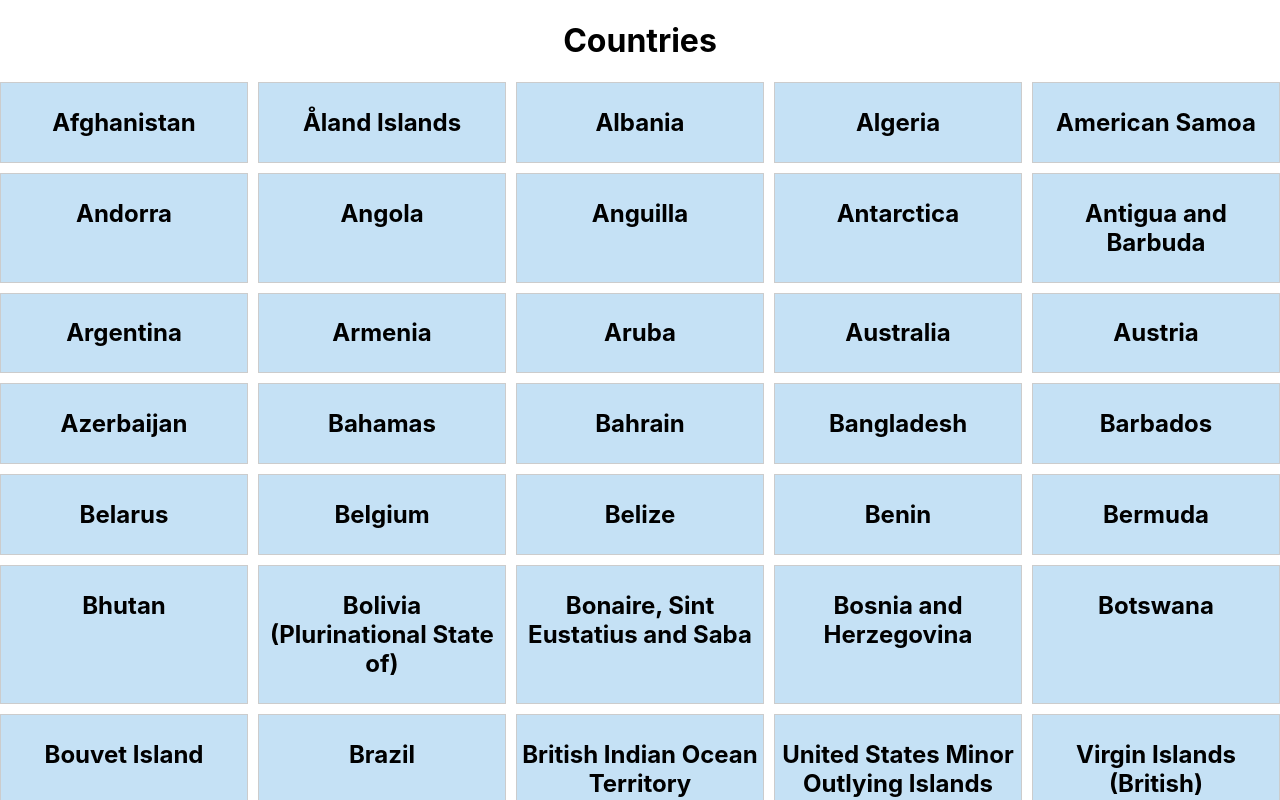
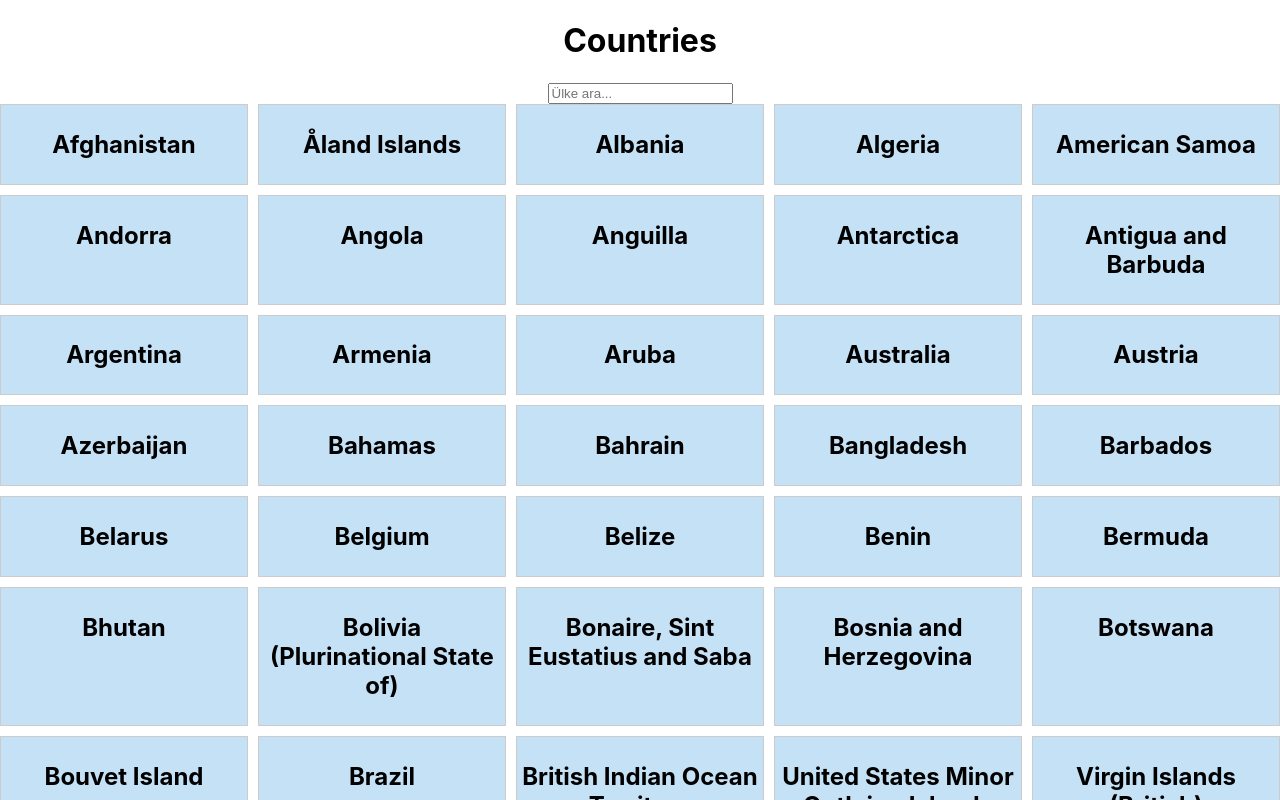
Before and after one commit to KerimGurbaz/countries-homework, a React (Create React App) app: page / in a window 1280 px wide. Shown: the top 800 px of the page. Built offline with nearby package versions, Linux system fonts and the light colour scheme.

Commit message:
search bar added

```diff
--- a/src/App.js
+++ b/src/App.js
@@ -1,19 +1,25 @@
-import React, {useState} from "react";
-
+import React, { useState } from "react";
 import data from "./data/countries_data";
-import './App.css';
+import "./App.css";
 import List from "./List";
+import Search from "./Search";
 
 function App() {
+  const [countries, setCountries] = useState(data);
 
-const [countries, setCountries] = useState(data)
+  const handleSearch = (searchTerm) => {
+    const filteredCountries = data.filter((country) =>
+      country.name.toLowerCase().includes(searchTerm.toLowerCase())
+    );
+    setCountries(filteredCountries);
+  };
 
   return (
     <div className="App">
       <div className="container">
-         <h1>Countries</h1>
-        <List countries={countries}/>
-
+        <h1>Countries</h1>
+        <Search onSearch={handleSearch} />
+        <List countries={countries} />
       </div>
     </div>
   );
```
